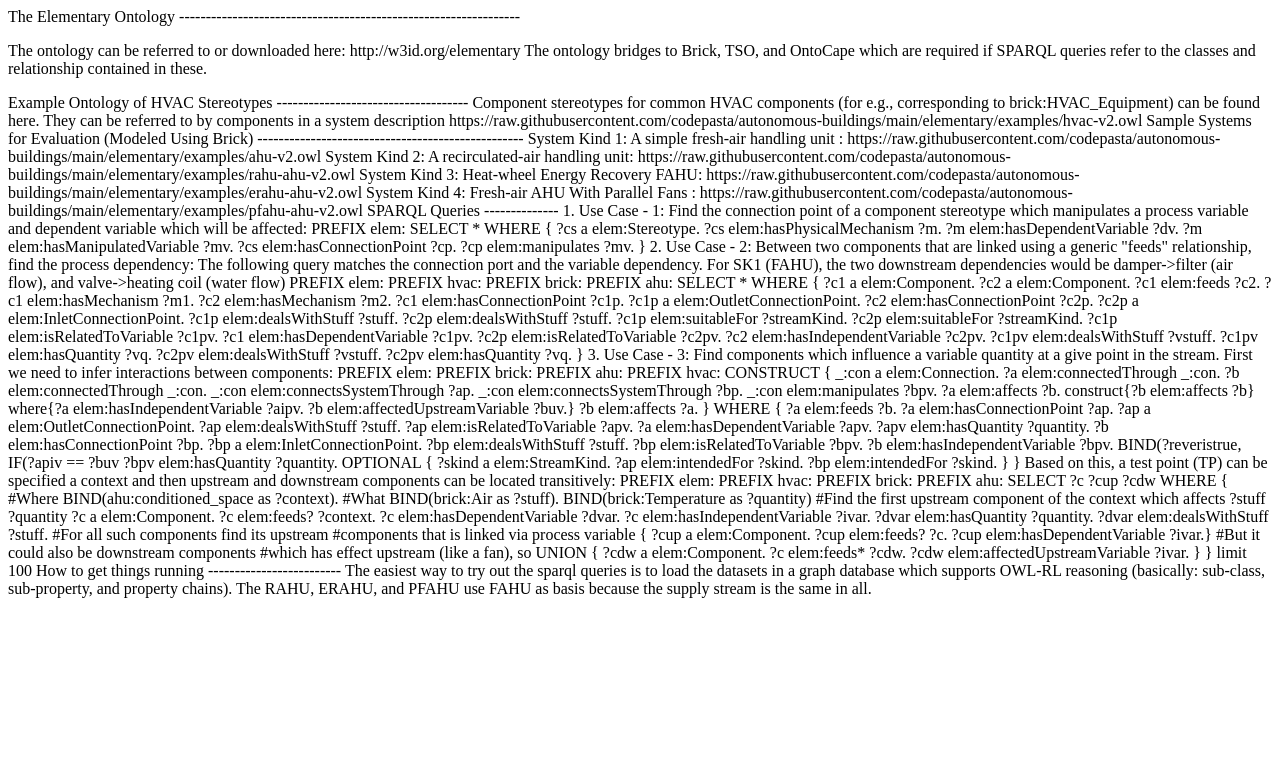
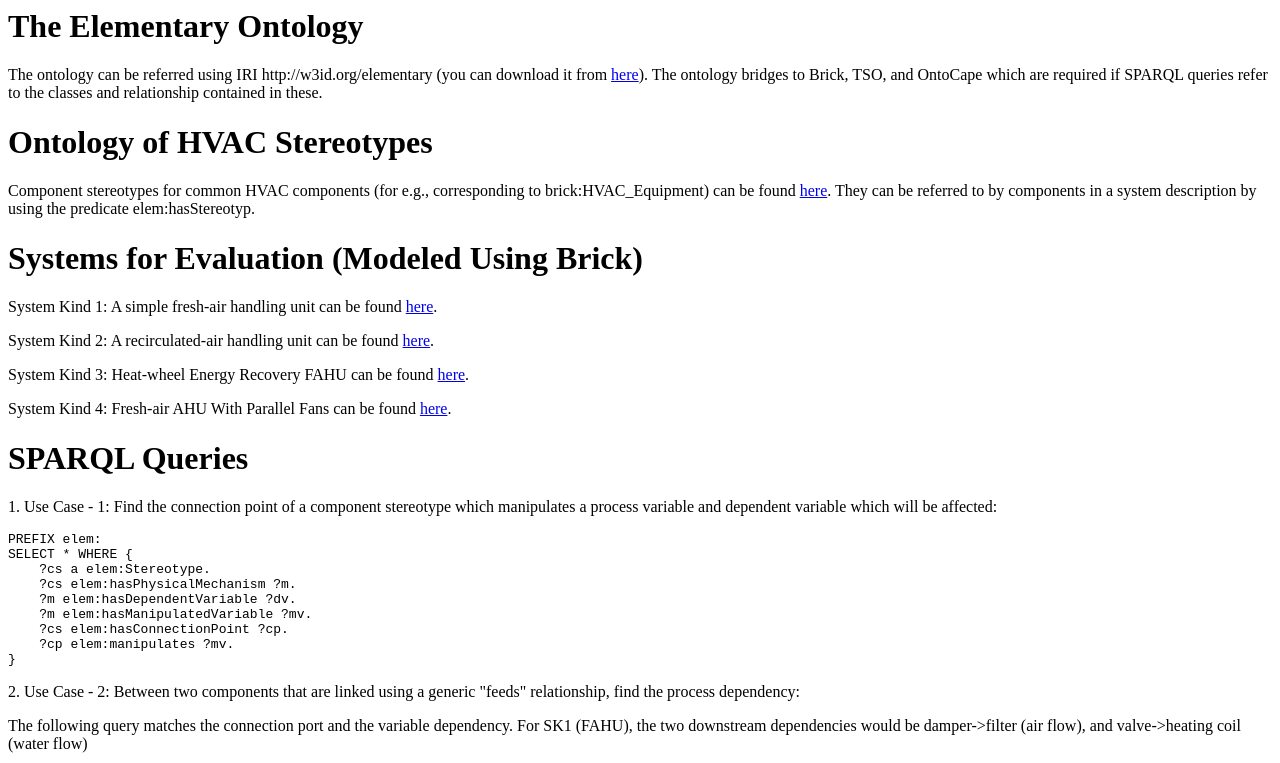
Before and after one commit to autonomous-buildings/autonomous-buildings.github.io, a plain HTML site: page elementary/elementary.html in a window 1280 px wide. Shown: the top 763 px of the page. Drawn offline with Linux system fonts and the light colour scheme.

Commit message:
fixed documentation errors

```diff
--- a/elementary/elementary.html
+++ b/elementary/elementary.html
@@ -1,42 +1,41 @@
 <html>
-<h>The Elementary Ontology</h>
-----------------------------------------------------------------
+<h1>The Elementary Ontology</h1>
+
 <p>
-The ontology can be referred to or downloaded here: http://w3id.org/elementary
+The ontology can be referred using IRI http://w3id.org/elementary (you can download it from <a href="https://autonomous-buildings.github.io/elementary/elementary.owl.xml">here</a>).
 The ontology bridges to Brick, TSO, and OntoCape which are required if SPARQL queries refer to the classes and relationship contained in these.
 </p>
 
 
-Example Ontology of HVAC Stereotypes
-------------------------------------
-
-Component stereotypes for common HVAC components (for e.g., corresponding to brick:HVAC_Equipment) can be found here.
-They can be referred to by components in a system description https://raw.githubusercontent.com/codepasta/autonomous-buildings/main/elementary/examples/hvac-v2.owl
+<h1>Ontology of HVAC Stereotypes</h1>
 
 
-Sample Systems for Evaluation (Modeled Using Brick)
---------------------------------------------------
+<p>Component stereotypes for common HVAC components (for e.g., corresponding to brick:HVAC_Equipment) can be found <a href="https://autonomous-buildings.github.io/elementary/stereotypes-library/hvac/hvac-v2.owl">here</a>.
+They can be referred to by components in a system description by using the predicate elem:hasStereotyp.
+</p>
 
-System Kind 1: A simple fresh-air handling unit :
-https://raw.githubusercontent.com/codepasta/autonomous-buildings/main/elementary/examples/ahu-v2.owl
+<h1>Systems for Evaluation (Modeled Using Brick)</h1>
+
+<p>
+System Kind 1: A simple fresh-air handling unit can be found <a href="https://autonomous-buildings.github.io/elementary/examples/ahu-v2.owl">here</a>.
+</p>
+
+<p>System Kind 2: A recirculated-air handling unit can be found <a href="https://autonomous-buildings.github.io/elementary/examples/rahu-ahu-v2.owl">here</a>.</p>
 
 
-System Kind 2: A recirculated-air handling unit:
-https://raw.githubusercontent.com/codepasta/autonomous-buildings/main/elementary/examples/rahu-ahu-v2.owl
-
-System Kind 3: Heat-wheel Energy Recovery FAHU:
-https://raw.githubusercontent.com/codepasta/autonomous-buildings/main/elementary/examples/erahu-ahu-v2.owl
+<p>System Kind 3: Heat-wheel Energy Recovery FAHU can be found <a href="https://autonomous-buildings.github.io/elementary/examples/erahu-ahu-v2.owl">here</a>.</p>
 
 
-System Kind 4: Fresh-air AHU With Parallel Fans :
-https://raw.githubusercontent.com/codepasta/autonomous-buildings/main/elementary/examples/pfahu-ahu-v2.owl
+<p>System Kind 4: Fresh-air AHU With Parallel Fans can be found <a href="https://autonomous-buildings.github.io/elementary/examples/pfahu-ahu-v2.owl">here</a>.</p>
 
 
-SPARQL Queries
---------------
 
-1. Use Case - 1: Find the connection point of a component stereotype which manipulates a process variable and dependent variable which will be affected:
+<h1>SPARQL Queries</h1>
 
+
+<p>1. Use Case - 1: Find the connection point of a component stereotype which manipulates a process variable and dependent variable which will be affected:</p>
+
+<pre>
 PREFIX elem: <http://www.w3id.org/elementary#>
 SELECT * WHERE {
     ?cs a elem:Stereotype.
@@ -46,13 +45,14 @@ SELECT * WHERE {
     ?cs elem:hasConnectionPoint ?cp.
     ?cp elem:manipulates ?mv.
 }
+</pre>
 
-
-2. Use Case - 2: Between two components that are linked using a generic "feeds" relationship, find the process dependency:
+<p>2. Use Case - 2: Between two components that are linked using a generic "feeds" relationship, find the process dependency:</p>
 
 The following query matches the connection port and the variable dependency.
 For SK1 (FAHU), the two downstream dependencies would be damper->filter (air flow), and valve->heating coil (water flow)
 
+<pre>
 PREFIX elem: <http://www.w3id.org/elementary#>
 PREFIX hvac: <http://www.w3id.org/elementary/applications/hvac#>
 PREFIX brick: <https://brickschema.org/schema/Brick#>
@@ -86,11 +86,12 @@ SELECT * WHERE {
     ?c2pv elem:hasQuantity ?vq.
 
 }
-
-3. Use Case - 3: Find components which influence a variable quantity at a give point in the stream.
+</pre>
+<p>3. Use Case - 3: Find components which influence a variable quantity at a give point in the stream.</p>
 
 First we need to infer interactions between components:
 
+<pre>
 PREFIX elem: <http://www.w3id.org/elementary#>
 PREFIX brick: <https://brickschema.org/schema/Brick#>
 PREFIX ahu: <http://www.w3id.org/elementary/applications/hvac/ahu#>
@@ -137,9 +138,9 @@ WHERE {
         ?bp elem:intendedFor ?skind.
     }
 }
-
-Based on this, a test point (TP) can be specified a context and then upstream and downstream components can be located transitively:
-
+</pre>
+<p>Based on this, a test point (TP) can be specified a context and then upstream and downstream components can be located transitively:</p>
+<pre>
 PREFIX elem: <http://www.w3id.org/elementary#>
 PREFIX hvac: <http://www.w3id.org/elementary/applications/hvac#>
 PREFIX brick: <https://brickschema.org/schema/Brick#>
@@ -173,9 +174,8 @@ SELECT ?c ?cup ?cdw WHERE {
     ?cdw elem:affectedUpstreamVariable ?ivar.
     }
 } limit 100
+</pre>
+<h1>How to get things running</h1>
+<p>The easiest way to try out the sparql queries is to load the datasets in a graph database which supports OWL-RL reasoning (basically: sub-class, sub-property, and property chains).
 
-How to get things running
--------------------------
-The easiest way to try out the sparql queries is to load the datasets in a graph database which supports OWL-RL reasoning (basically: sub-class, sub-property, and property chains).
-
-The RAHU, ERAHU, and PFAHU use FAHU as basis because the supply stream is the same in all.
+The RAHU, ERAHU, and PFAHU use FAHU as basis because the supply stream is the same in all.</p>
```
Also changed, not shown: smart-sensing/index.html (+1 -1 lines).
